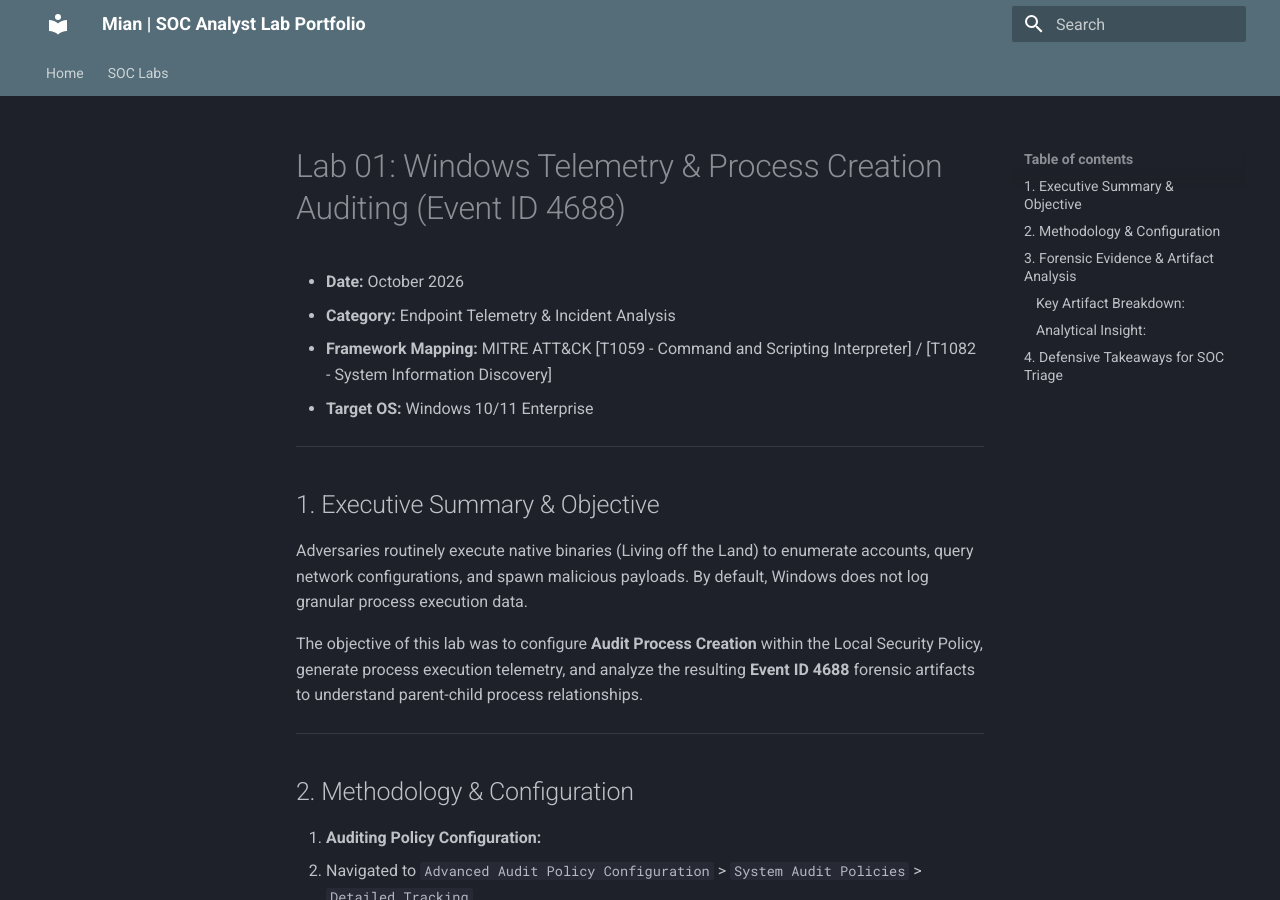
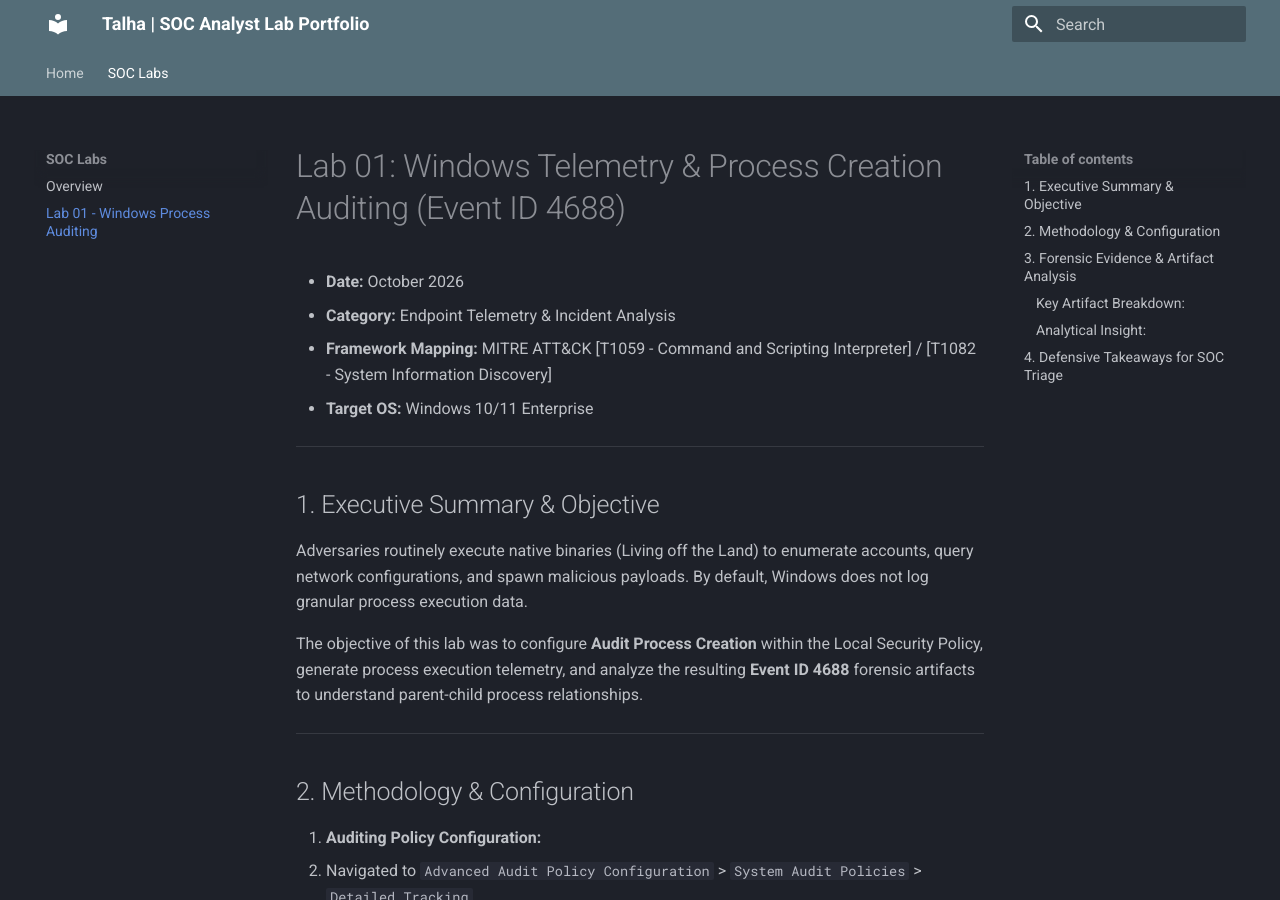
Before and after one commit to DesiKick/soc-analyst-portfolio, an MkDocs documentation site: the page built from docs/investigations/lab-01-event-viewer.md, in a window 1280 px wide and 900 px high. Built offline with MkDocs 1.6.1 and Material for MkDocs 9.7.7, drawn with Linux system fonts in a browser that asks for light colours.

Commit message:
Update navigation to show SOC Labs tab and Lab 01

```diff
--- a/mkdocs.yml
+++ b/mkdocs.yml
@@ -1,5 +1,4 @@
-
-site_name: Mian | SOC Analyst Lab Portfolio
+site_name: Talha | SOC Analyst Lab Portfolio
 site_description: Hands-on Defensive Operations, Incident Response, and Detection Engineering
 site_author: Mian Talha Nayyar
 
@@ -22,3 +21,4 @@ nav:
   - Home: index.md
   - SOC Labs:
       - "Overview": investigations/index.md
+      - "Lab 01 - Windows Process Auditing": investigations/lab-01-event-viewer.md
```
Also changed, not shown: site/404.html, site/assets/images/lab01-event-4688.png (added), site/assets/images/lab01-event-overview.png (added), site/index.html, site/investigations/index.html, site/investigations/lab-01-event-viewer/index.html.
